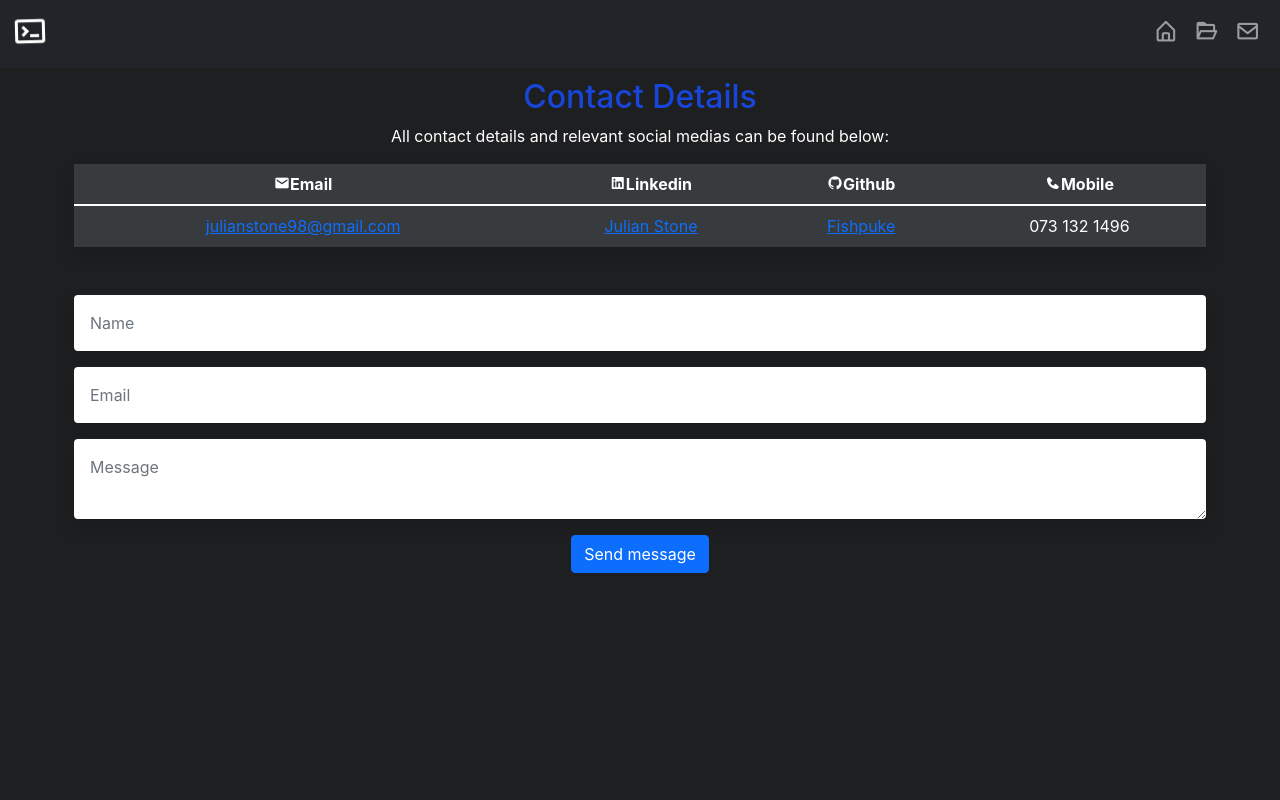
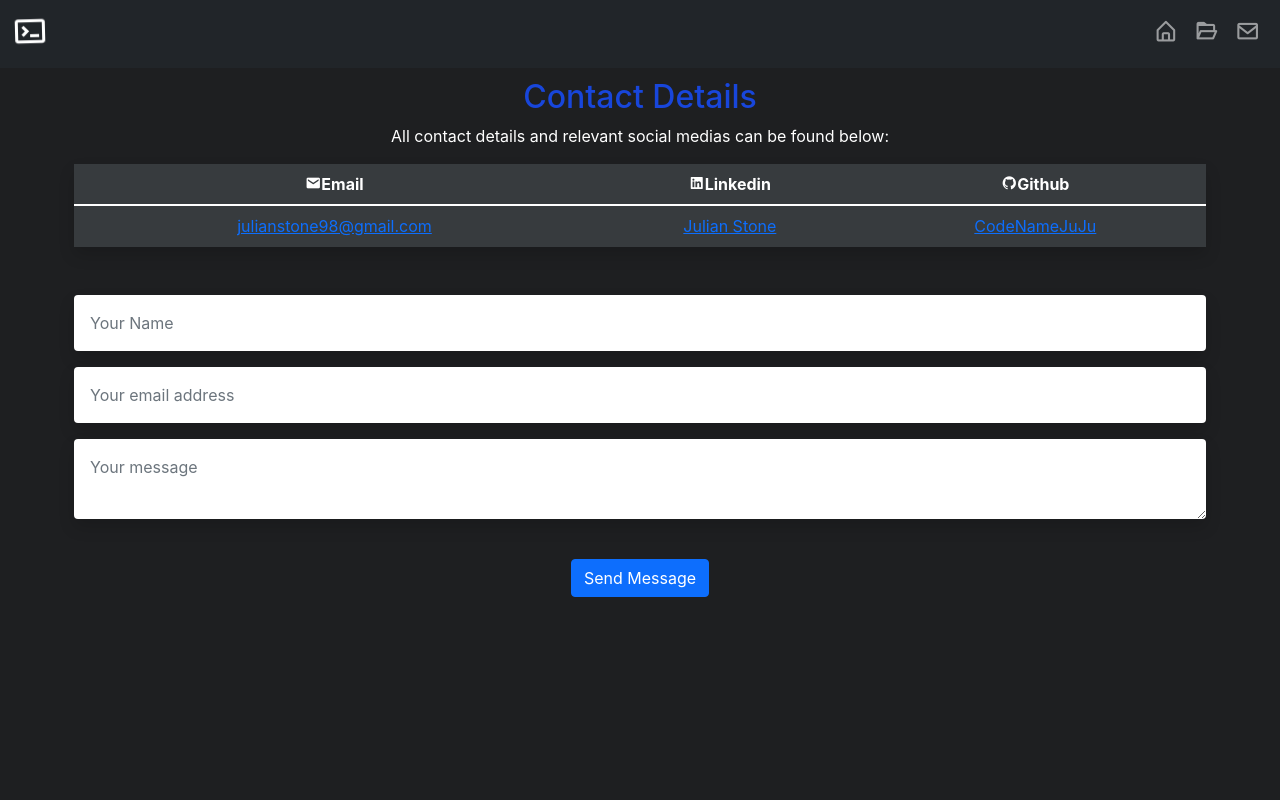
Before and after one commit to CodeNameJuJu/Profile, a React (Create React App) app: page /contact in a window 1280 px wide. Shown: the top 800 px of the page. Built offline with nearby package versions, Linux system fonts and the light colour scheme.

Commit message:
Contact form functionality

```diff
--- a/package.json
+++ b/package.json
@@ -3,6 +3,7 @@
   "version": "0.1.0",
   "private": true,
   "dependencies": {
+    "@emailjs/browser": "^3.11.0",
     "@testing-library/jest-dom": "^5.16.4",
     "@testing-library/react": "^13.2.0",
     "@testing-library/user-event": "^13.5.0",
--- a/src/components/Contact.jsx
+++ b/src/components/Contact.jsx
@@ -1,26 +1,21 @@
-import React, { useState } from 'react';
+import React, {useRef} from 'react';
 import './Footer.css';
+import emailjs from '@emailjs/browser';
 
-const FORM_ENDPOINT = "https://public.herotofu.com/v1/f6888f80-ebdc-11ec-94cd-436cd72d679b"; // TODO - fill on the later step
+export const Contact = () => {
+    const form = useRef();
 
-const Contact = () => {
-  const [submitted, setSubmitted] = useState(false);
-  const handleSubmit = () => {
-    setTimeout(() => {
-      setSubmitted(false);
-    }, 100);
-  };
+    const sendEmail = (e) => {
+        e.preventDefault();
 
-  if (submitted) {
-    return (
-      <>
-        <div className="text-2xl">Thank you!</div>
-        <div className="text-md">We'll be in touch soon.</div>
-      </>
-    );
-  }
-
-  window.scrollTo(0, 0);
+        emailjs.sendForm('service_y9k7a7e', 'template_vuclici', form.current, 'PrZ7kEJQwuAOirfKf')
+            .then((result) => {
+                alert('message sent successfully...');
+                console.log(result.text);
+            }, (error) => {
+                console.log(error.text);
+            })
+    };
 
   return (
   <body class='body-text center-again'>
@@ -34,58 +29,36 @@ const Contact = () => {
             <th title='Email'><i class='bx bxs-envelope' ></i>Email</th>
             <th title='Linkedin'><i class='bx bxl-linkedin-square'></i>Linkedin</th>
             <th title='Github'><i class='bx bxl-github' ></i>Github</th>
-            <th title='Cellphone'><i class='bx bxs-phone'></i>Mobile</th>
           </tr>
         </thead>
         <tbody>
           <tr>
             <td><a href='mailto:julianstone98@gmail.com' title='Email Link'>julianstone98@gmail.com</a></td>
             <td><a href='https://www.linkedin.com/in/julian-stone-b80837215/' title='Linkedin URL'>Julian Stone</a></td>
-            <td><a href='https://github.com/Fishpuke' title='Github URL'>Fishpuke</a></td>
-            <td title='Cellphone'>073 132 1496</td>
+            <td><a href='https://github.com/Fishpuke' title='Github URL'>CodeNameJuJu</a></td>
           </tr>
         </tbody>
       </table>
     </div>
-    <form
-      action={FORM_ENDPOINT}
-      onSubmit={handleSubmit()}
-      method="POST"
-      target="_blank"
-    >
+    <form  ref={form} onSubmit={sendEmail}>
       <div className="mb-3 pt-0">
-        <input
-          type="text"
-          placeholder="Name"
-          name="name"
-          className="form-control px-3 py-3 placeholder-gray-400 text-gray-600 relative bg-white bg-white rounded text-sm border-0 shadow outline-none focus:outline-none focus:ring w-full"
-          required
-        />
+          <input type="text" name="user_name" placeholder="Your Name"
+                  className="form-control px-3 py-3 placeholder-gray-400 text-gray-600 relative bg-white bg-white rounded text-sm border-0 shadow outline-none focus:outline-none focus:ring w-full"
+          />
       </div>
       <div className="mb-3 pt-0">
-        <input
-          type="email"
-          placeholder="Email"
-          name="email"
-          className="form-control px-3 py-3 placeholder-gray-400 text-gray-600 relative bg-white bg-white rounded text-sm border-0 shadow outline-none focus:outline-none focus:ring w-full"
-          required
-        />
+          <input type="email" name="user_email" placeholder="Your email address"
+                  className="form-control px-3 py-3 placeholder-gray-400 text-gray-600 relative bg-white bg-white rounded text-sm border-0 shadow outline-none focus:outline-none focus:ring w-full"
+          />
       </div>
       <div className="mb-3 pt-0">
-        <textarea
-          placeholder="Message"
-          name="message"
-          className="form-control px-3 py-3 placeholder-gray-400 text-gray-600 relative bg-white bg-white rounded text-sm border-0 shadow outline-none focus:outline-none focus:ring w-full"
-          required
-        />
+          <textarea name="message" placeholder="Your message"
+                    className="form-control px-3 py-3 placeholder-gray-400 text-gray-600 relative bg-white bg-white rounded text-sm border-0 shadow outline-none focus:outline-none focus:ring w-full"
+          ></textarea>
       </div>
+      <br />
       <div className="mb-3 pt-0">
-        <button
-          className="btn btn-primary"
-          type="submit"
-        >
-          Send message
-        </button>
+          <button className = "btn btn-primary" type="submit">Send Message</button>
       </div>
     </form>
   </body>
```
Also changed, not shown: 1 other file (tests, documents, lock files or other folders).
